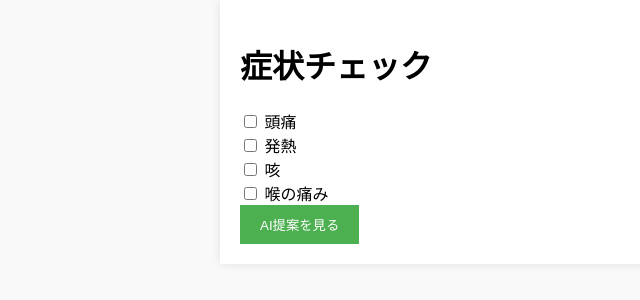
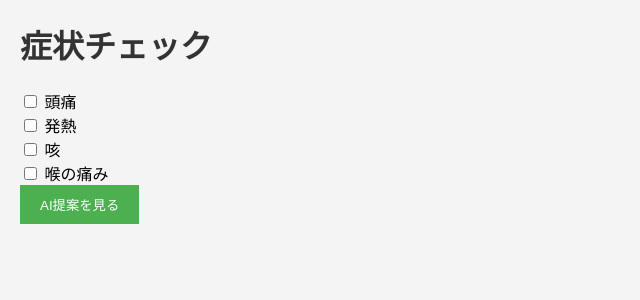
Before and after one commit to hamaatsu/kanpo_render_app, a Flask app: page / in a window 1280 px wide. Shown: the top 300 px of the page, without its empty margins (0-640 px from the left). Run offline with Flask 3, Linux system fonts and the light colour scheme.

Commit message:
Update style.css

```diff
--- a/static/style.css
+++ b/static/style.css
@@ -1,23 +1,19 @@
 body {
-    font-family: Arial, sans-serif;
-    background-color: #f9f9f9;
-    margin: 0;
-    padding: 0;
+    font-family: sans-serif;
+    margin: 20px;
+    background: #f4f4f4;
 }
-.container {
-    max-width: 800px;
-    margin: auto;
-    background: white;
-    padding: 20px;
-    box-shadow: 0 0 10px rgba(0,0,0,0.1);
+h1, h2 {
+    color: #333;
+}
+textarea, select, input[type="file"], button {
+    display: block;
+    margin-bottom: 15px;
+    padding: 8px;
 }
 button {
-    padding: 10px 20px;
-    background-color: #4CAF50;
+    background: #4caf50;
     color: white;
     border: none;
-    cursor: pointer;
+    padding: 10px 20px;
 }
-button:hover {
-    background-color: #45a049;
-}
```
